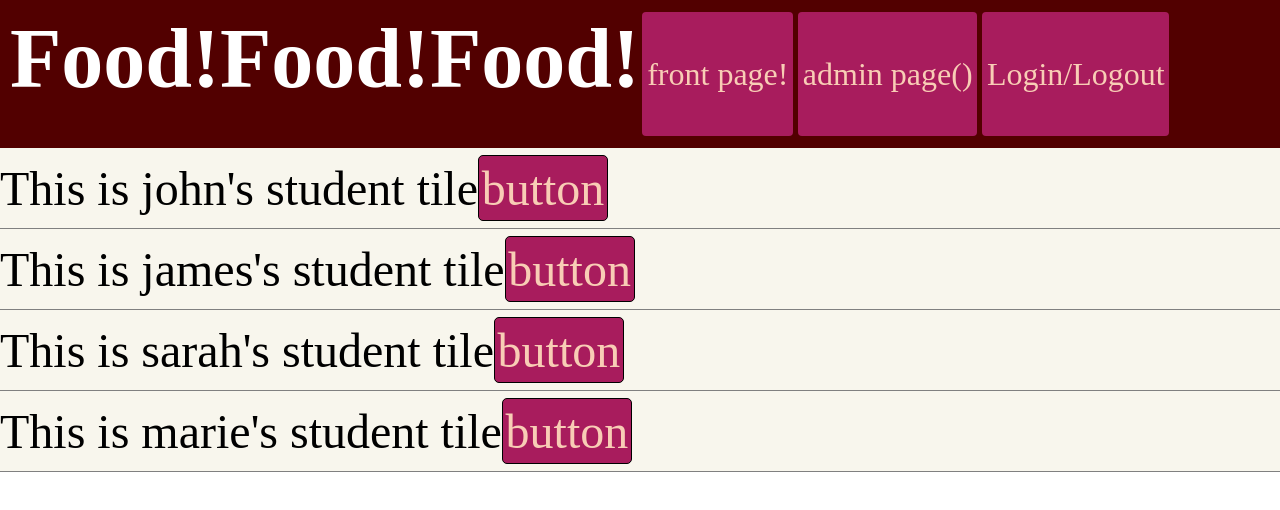
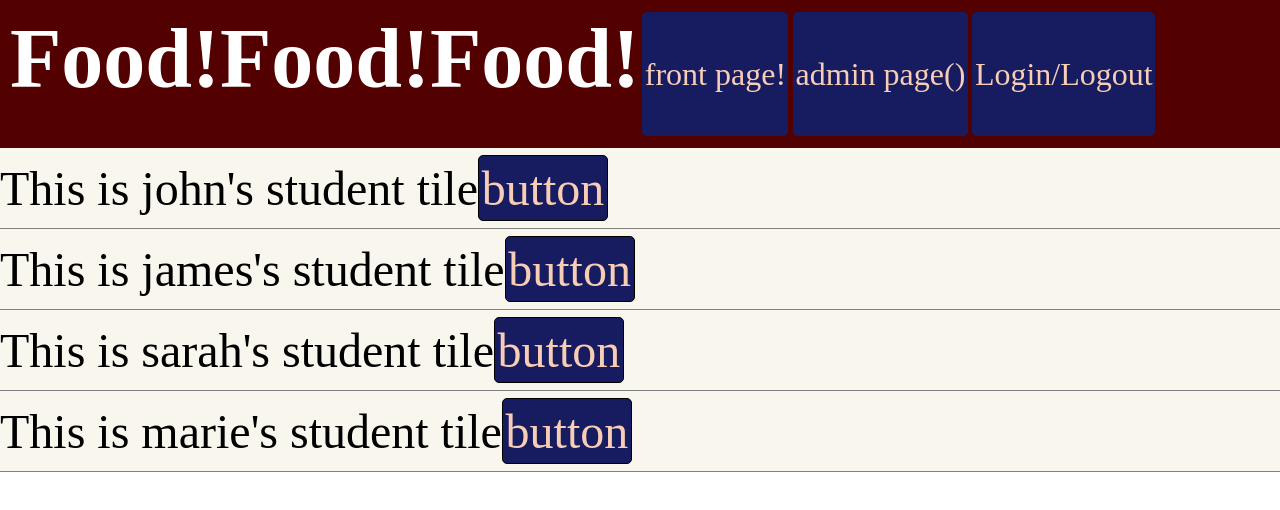
Before and after one commit to wtdavis/Lunchtime, a React (Vite) app in the folder frontend/: page / in a window 1280 px wide. Shown: the top 510 px of the page. Built offline with nearby package versions, Linux system fonts and the light colour scheme.

Commit message:
button styling

```diff
--- a/frontend/src/App.jsx
+++ b/frontend/src/App.jsx
@@ -1,14 +1,13 @@
 import { useState } from "react"
-import "./app.css"
 import Header from "./Header/Header.jsx"
 import TileList from "./TileList/TileList.jsx"
+import "./app.css"
 
 function App () {
 
     let classList = {}
 
     const [highlights, setHighlights] = useState({classList})
-
 
     return (
         <>
--- a/frontend/src/Header/header.css
+++ b/frontend/src/Header/header.css
@@ -17,10 +17,15 @@
     /* overflow: hide; */
 }
 
+.button {
+    color: rgb(248, 205, 181);
+    /* background-color: rgb(173, 160, 142); */
+}
+
 .header-button {
     margin: 0.15rem;
-    padding: 0.3rem;
-
+    padding: 0.15rem;
+    /* border: 4px solid rgb(58, 189, 46); */
     display: flex;
     justify-content: center;
     align-items: center;
@@ -28,10 +33,6 @@
     border-radius: 0.25rem;
 }
 
-.button {
-    color: rgb(248, 205, 181);
-    background-color: rgb(168, 28, 93);
-}
 
 .header-button-container {
     display: flex;
--- a/frontend/src/app.css
+++ b/frontend/src/app.css
@@ -25,5 +25,6 @@ body,h1,h2,h3,h4,h5,h6,div,a,span,button,p {
     flex-direction: row;
     justify-content: center;
     align-items: center;
-    background-color: red;
+    color: rgb(248, 205, 181);
+    background-color: rgb(23, 28, 97);
 }
```
